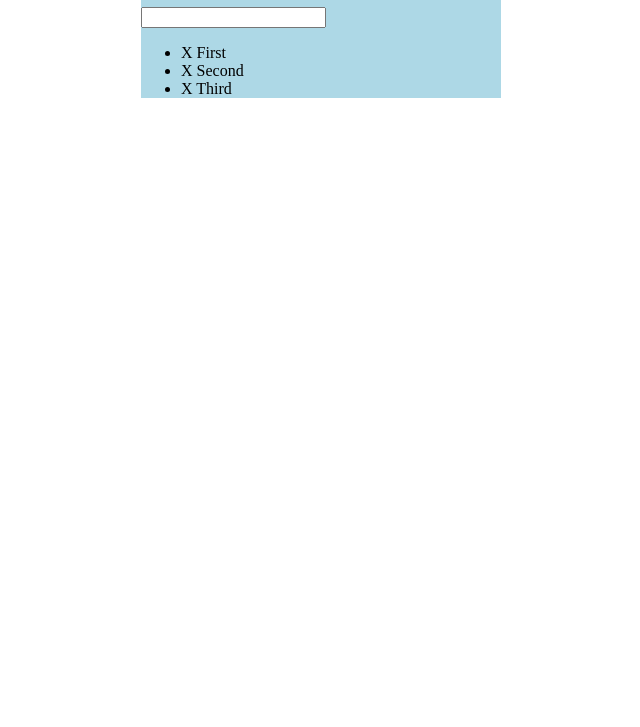
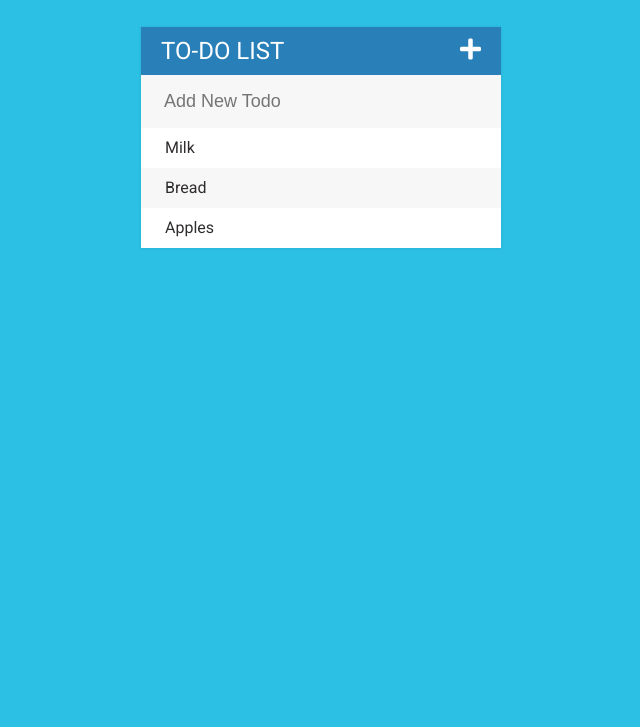
Before and after one commit to KevinCarracher/To-Do-App, a plain HTML site: page index.html in a window 1280 px wide. Shown: the part 73-800 px from the top of the page, without its empty margins (319-959 px from the left). Drawn offline with Linux system fonts and the light colour scheme.

Commit message:
added styling and plus sign toggle function

```diff
--- a/assets/css/main.css
+++ b/assets/css/main.css
@@ -1,7 +1,93 @@
+html {
+    box-sizing: border-box;
+}
+
+*, *:before, *:after {
+    box-sizing: inherit;
+}
+
+body {
+    font-family: 'Roboto', sans-serif;
+    background: #2bc0e4; /* fallback for old browsers */
+    background: -webkit-linear-gradient(to bottom, #00b09b, #96c93d);
+    /* Chrome 10-25, Safari 5.1-6 */
+    background: -moz-linear-gradient(to bottom, #2bc0e4, #eaecc6);
+    /*W3C, IE 10+/ Edge, Firefox 16+, Chrome 26+, Opera 12+, Safari 7+ */
+    background-attachment: fixed;
+}
+
 .container {
     width: 360px;
-    background: lightblue;
-    margin: 0 auto;
+    background: #f7f7f7;
+    margin: 100px auto;
+    box-shadow: 0 0 3px rgba(0,0,0, 0.1);
+}
+
+h1 {
+    background: #2980b9;
+    color: white;
+    margin: 0;
+    padding: 10px 20px;
+    text-transform: uppercase;
+    font-size: 24px;
+    font-weight: normal;
+}
+
+ul {
+    list-style: none;
+    margin: 0;
+    padding: 0;
+}
+
+li {
+    background: white;
+    height: 40px;
+    line-height: 40px;
+    color: rgb(48, 45, 45);
+}
+
+li:nth-child(2n){
+    background: #f7f7f7;
+}
+
+li:hover span {
+    width: 40px;
+    opacity: 1;
+}
+
+li span {
+    background: #e74c3c;
+    height: 40px;
+    margin-right: 20px;
+    text-align: center;
+    color: rgb(255, 255, 255);
+    width: 0px;
+    display: inline-block;
+    transition: 0.2s linear;
+    -webkit-transition: 0.2s linear;
+    -moz-transition: 0.2s linear;
+    -ms-transition: 0.2s linear;
+    -o-transition: 0.2s linear;
+    opacity: 0;
+}
+
+input {
+    font-size: 18px;
+    color: #2980b9;
+    background-color: #f7f7f7;
+    width: 100%;
+    padding: 13px 13px 13px 20px;
+    border: 3px solid, rgba(0,0,0,0);
+}
+
+input:focus {
+    background: white;
+    border: 3px solid #2980b9;
+    outline: none;
+}
+
+.fa-plus {
+    float: right;
 }
 
 .completed {
--- a/assets/js/main.js
+++ b/assets/js/main.js
@@ -13,6 +13,10 @@ $("input[type='text']").keypress(function(event){
     if(event.which === 13){
         var todoText = $(this).val();
         $(this).val("");
-        $("ul").append("<li><span>X </span>" + todoText + "</li>");
+        $("ul").append("<li><span><i class='far fa-trash-alt'></i></span> " + todoText + "</li>");
     }
 });
+
+$("#toggle").click(function(){
+    $("input[type='text']").fadeToggle();
+});
--- a/index.html
+++ b/index.html
@@ -6,17 +6,19 @@
     <title>To-Do App</title>
     <meta name="viewport" content="width=device-width, initial-scale=1">
     <link rel="stylesheet" type="text/css" media="screen" href="assets/css/main.css" />
+    <link href="https://fonts.googleapis.com/css?family=Roboto:400,500,700" rel="stylesheet">
+    <link rel="stylesheet" href="https://use.fontawesome.com/releases/v5.6.3/css/all.css" integrity="sha384-UHRtZLI+pbxtHCWp1t77Bi1L4ZtiqrqD80Kn4Z8NTSRyMA2Fd33n5dQ8lWUE00s/" crossorigin="anonymous">
     <script src="assets/js/lib/jquery-3.3.1.min.js"></script>
 </head>
 <body>
     <div class="container">
-        <h1>To-Do App</h1>
-        <input type="text">
+        <h1>To-Do List <span id="toggle"><i class="fas fa-plus"></i></span></h1>
+        <input type="text" placeholder="Add New Todo">
 
         <ul>
-            <li><span>X </span>First</li>
-            <li><span>X </span>Second</li>
-            <li><span>X </span>Third</li>
+            <li><span><i class="far fa-trash-alt"></i></span> Milk</li>
+            <li><span><i class="far fa-trash-alt"></i></span> Bread</li>
+            <li><span><i class="far fa-trash-alt"></i></span> Apples</li>
         </ul>
     </div>
 
```
